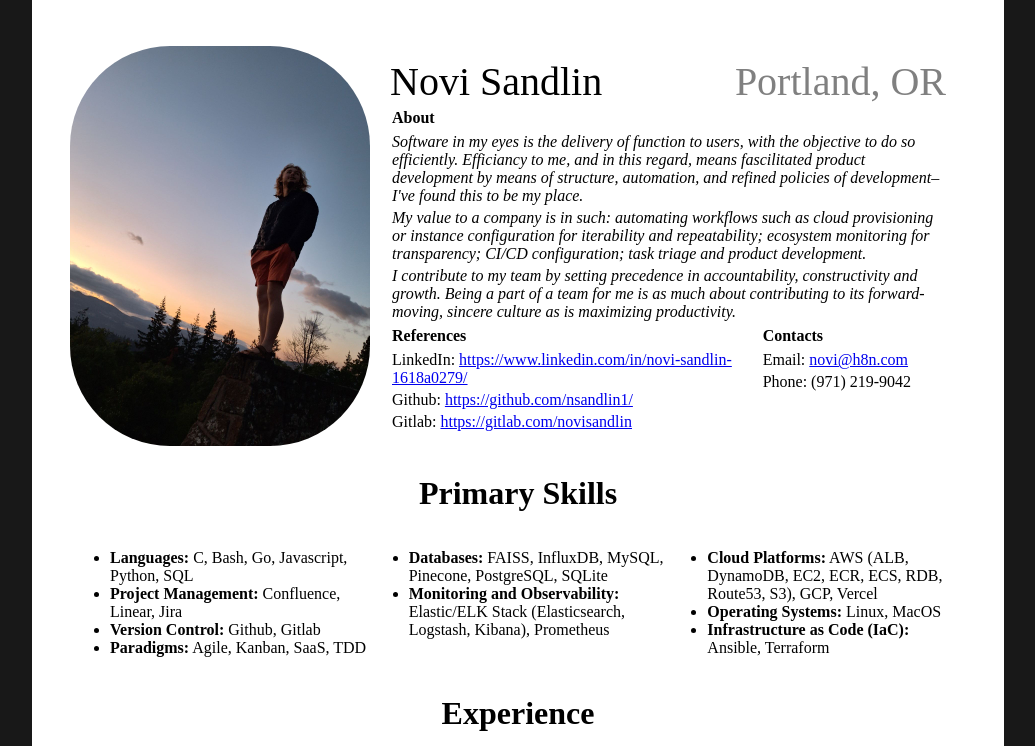
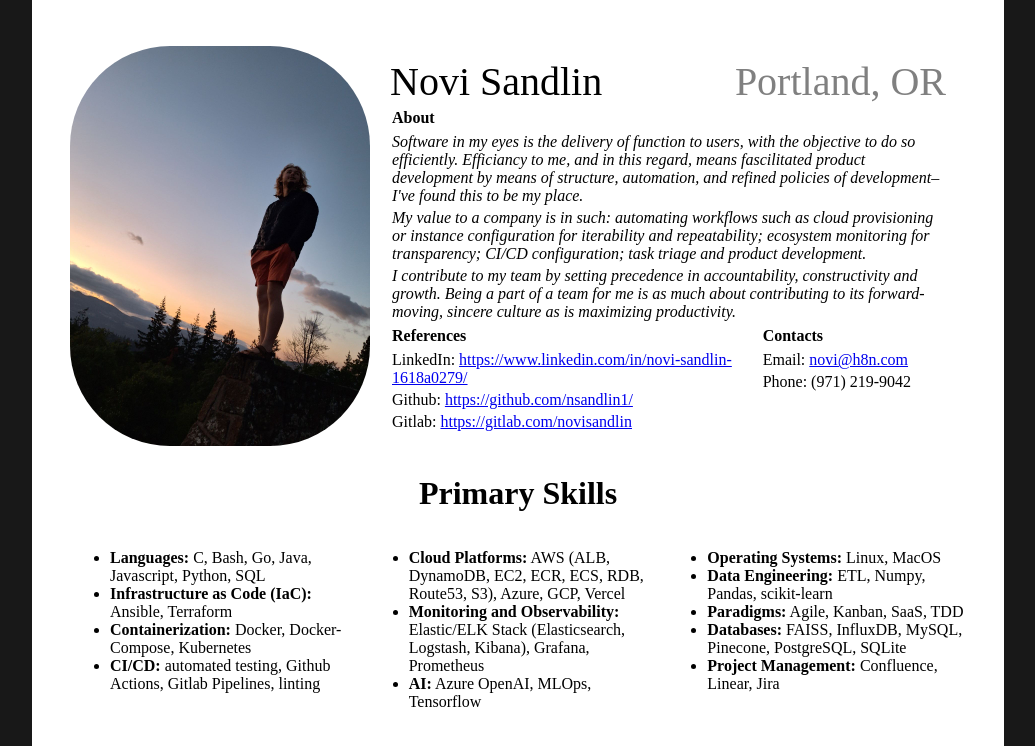
Before and after one commit to nsandlin1/nsandlin1.github.io, a plain HTML site: page index.html in a window 1280 px wide. Shown: the top 746 px of the page, without its empty margins (122-1157 px from the left). Drawn offline with Linux system fonts and the light colour scheme.

Commit message:
updating skills

```diff
--- a/index.html
+++ b/index.html
@@ -56,19 +56,22 @@
             <h1>Primary Skills</h1>
             <div class="skillsLists">
                 <ul class="skillList">
-                    <li><b>Languages:</b> C, Bash, Go, Javascript, Python, SQL</li>
-                    <li><b>Project Management:</b> Confluence, Linear, Jira</li>
-                    <li><b>Version Control:</b> Github, Gitlab</li>
-                    <li><b>Paradigms:</b> Agile, Kanban, SaaS, TDD</li>
+                    <li><b>Languages:</b> C, Bash, Go, Java, Javascript, Python, SQL</li>
+                    <li><b>Infrastructure as Code (IaC):</b> Ansible, Terraform</li>
+                    <li><b>Containerization:</b> Docker, Docker-Compose, Kubernetes</li>
+                    <li><b>CI/CD:</b> automated testing, Github Actions, Gitlab Pipelines, linting</li>
                 </ul>
                 <ul class="skillList">
-                    <li><b>Databases:</b> FAISS, InfluxDB, MySQL, Pinecone, PostgreSQL, SQLite</li>
-                    <li><b>Monitoring and Observability:</b> Elastic/ELK Stack (Elasticsearch, Logstash, Kibana), Prometheus</li>
+                    <li><b>Cloud Platforms:</b> AWS (ALB, DynamoDB, EC2, ECR, ECS, RDB, Route53, S3), Azure, GCP, Vercel</li>
+                    <li><b>Monitoring and Observability:</b> Elastic/ELK Stack (Elasticsearch, Logstash, Kibana), Grafana, Prometheus</li>
+                    <li><b>AI:</b> Azure OpenAI, MLOps, Tensorflow</li>
                 </ul>
                 <ul class="skillList">
-                    <li><b>Cloud Platforms:</b> AWS (ALB, DynamoDB, EC2, ECR, ECS, RDB, Route53, S3), GCP, Vercel</li>
                     <li><b>Operating Systems:</b> Linux, MacOS</li>
-                    <li><b>Infrastructure as Code (IaC):</b> Ansible, Terraform</li>
+                    <li><b>Data Engineering:</b> ETL, Numpy, Pandas, scikit-learn</li>
+                    <li><b>Paradigms:</b> Agile, Kanban, SaaS, TDD</li>
+                    <li><b>Databases:</b> FAISS, InfluxDB, MySQL, Pinecone, PostgreSQL, SQLite</li>
+                    <li><b>Project Management:</b> Confluence, Linear, Jira</li>
                 </ul>
             </div>
             <h1>Experience</h1>
```
